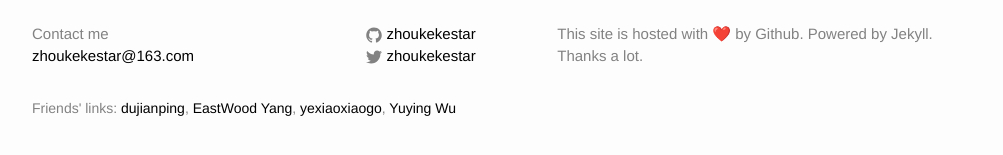
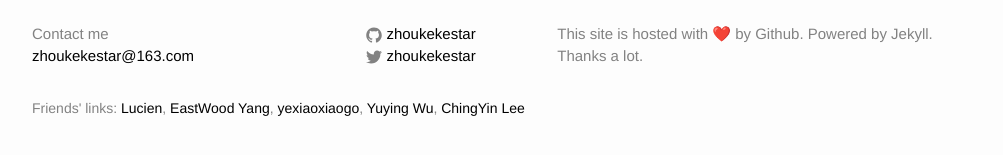
Before and after one commit to zhoukekestar/notes, a Jekyll site: the page built from index.html, in a window 1280 px wide and 900 px high, scrolled down 4352 px. Shown: the part 736-891 px from the top of the window, without its empty margins (138-1141 px from the left). Built offline with Jekyll 4.4.1, drawn with Linux system fonts in a browser that asks for light colours; Markdown is read by kramdown in place of the engine named in the settings; the list of posts is cut into pages by our own code.

Commit message:
Update Code

```diff
--- a/_includes/footer.html
+++ b/_includes/footer.html
@@ -34,10 +34,11 @@
     </div>
 
     <p style='font-size: 14px; color: #828282;'>Friends' links:
-      <a href='https://www.dujianping.com/'>dujianping</a>,
+      <a href='https://lucien623.github.io/'>Lucien</a>,
       <a href="https://github.com/EastWoodYang">EastWood Yang</a>,
       <a href="https://yexiaoxiaogo.github.io/blog/">yexiaoxiaogo</a>,
-      <a href="http://www.wuyuying.com/blog/">Yuying Wu</a>
+      <a href="http://www.wuyuying.com/">Yuying Wu</a>,
+      <a href="https://leechingyin.github.io/">ChingYin Lee</a>
     </p>
   </div>
 
```
